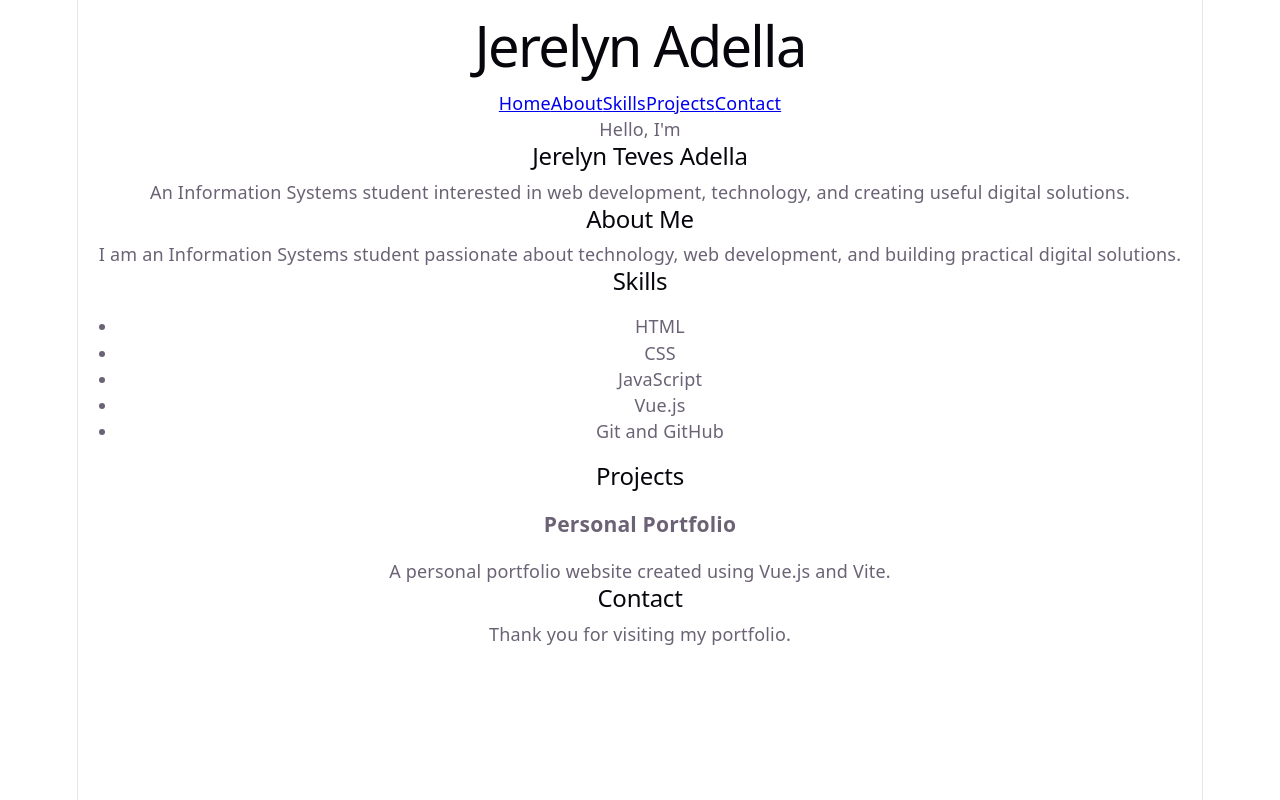
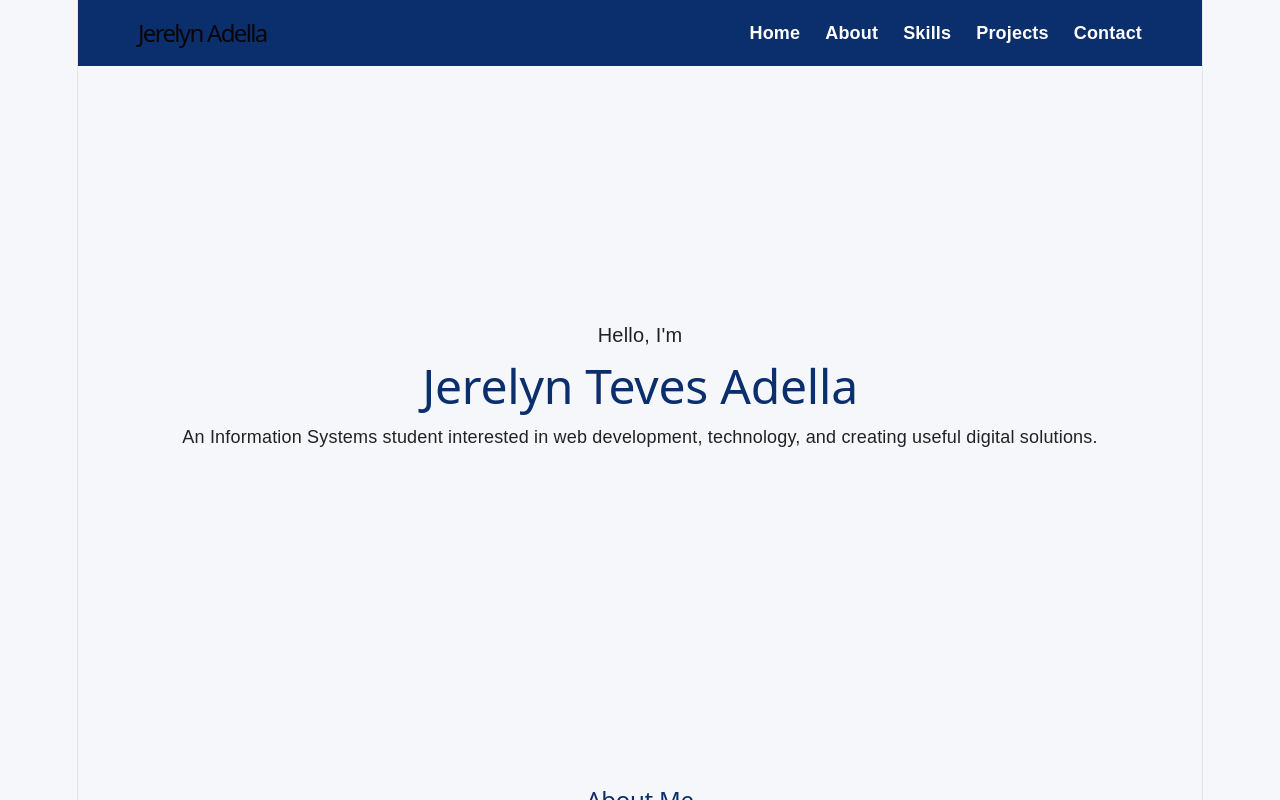
Before and after one commit to jerelynadellaeveeth/jerelyn-portfolio, a Vue app: page / in a window 1280 px wide. Shown: the top 800 px of the page. Built offline with nearby package versions, Linux system fonts and the light colour scheme.

Commit message:
Style portfolio homepage

```diff
--- a/src/App.vue
+++ b/src/App.vue
@@ -59,3 +59,130 @@
     </main>
   </div>
 </template>
+
+<style>
+* {
+  box-sizing: border-box;
+}
+
+html {
+  scroll-behavior: smooth;
+}
+
+body {
+  margin: 0;
+  font-family: Arial, sans-serif;
+  background: #f5f7fa;
+  color: #222;
+}
+
+.portfolio {
+  min-height: 100vh;
+}
+
+.navbar {
+  display: flex;
+  justify-content: space-between;
+  align-items: center;
+  padding: 20px 60px;
+  background: #0b2e6d;
+  color: white;
+  position: sticky;
+  top: 0;
+  z-index: 10;
+}
+
+.navbar h1 {
+  margin: 0;
+  font-size: 24px;
+}
+
+.navbar nav {
+  display: flex;
+  gap: 25px;
+}
+
+.navbar a {
+  color: white;
+  text-decoration: none;
+  font-weight: bold;
+}
+
+.navbar a:hover {
+  text-decoration: underline;
+}
+
+main {
+  max-width: 1000px;
+  margin: 0 auto;
+}
+
+section {
+  padding: 80px 30px;
+}
+
+.hero {
+  min-height: 80vh;
+  display: flex;
+  flex-direction: column;
+  justify-content: center;
+}
+
+.hero h2 {
+  font-size: 48px;
+  margin: 10px 0;
+  color: #0b2e6d;
+}
+
+.intro {
+  font-size: 20px;
+  margin: 0;
+}
+
+section h2 {
+  color: #0b2e6d;
+  margin-bottom: 20px;
+}
+
+ul {
+  padding-left: 25px;
+}
+
+li {
+  margin-bottom: 10px;
+}
+
+.project {
+  background: white;
+  padding: 25px;
+  border-radius: 10px;
+  box-shadow: 0 2px 10px rgba(0, 0, 0, 0.08);
+}
+
+.project h3 {
+  margin-top: 0;
+  color: #0b2e6d;
+}
+
+@media (max-width: 700px) {
+  .navbar {
+    flex-direction: column;
+    gap: 15px;
+    padding: 20px;
+  }
+
+  .navbar nav {
+    gap: 12px;
+    flex-wrap: wrap;
+    justify-content: center;
+  }
+
+  section {
+    padding: 60px 20px;
+  }
+
+  .hero h2 {
+    font-size: 36px;
+  }
+}
+</style>
```
